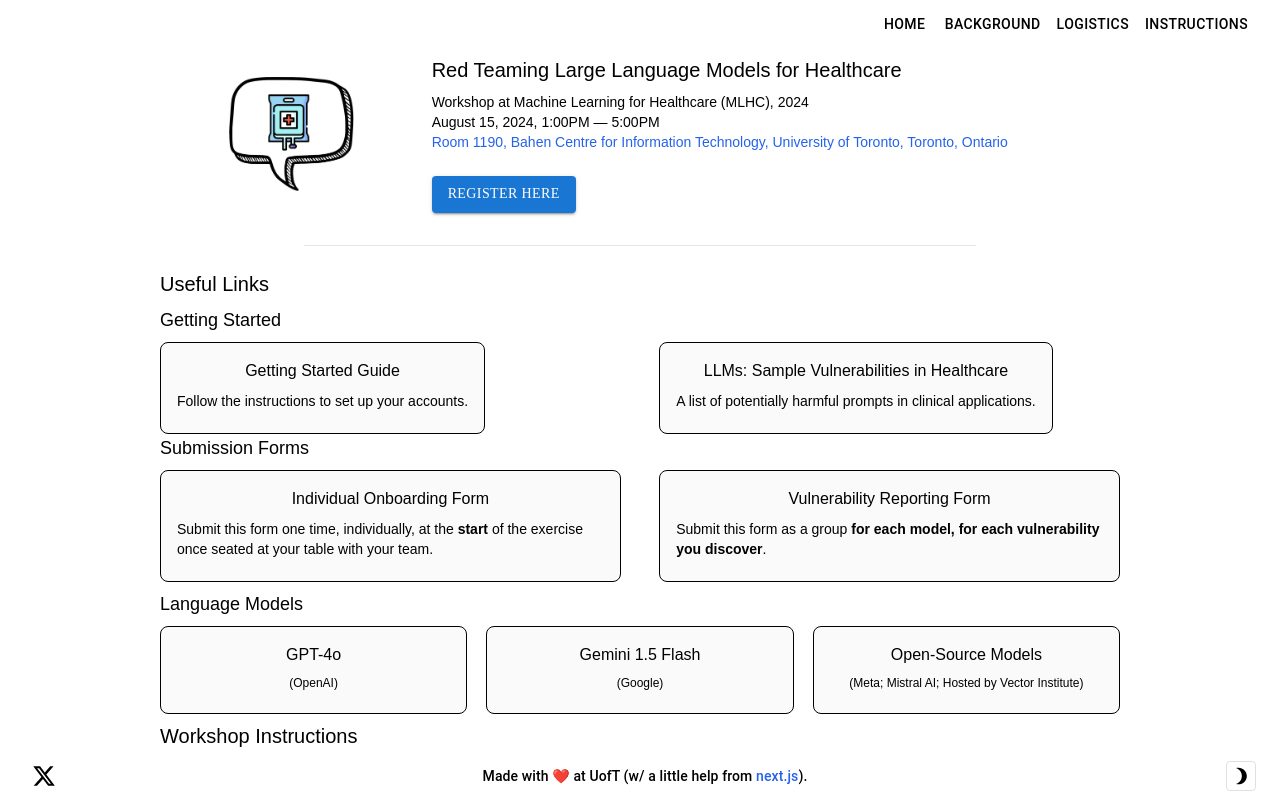
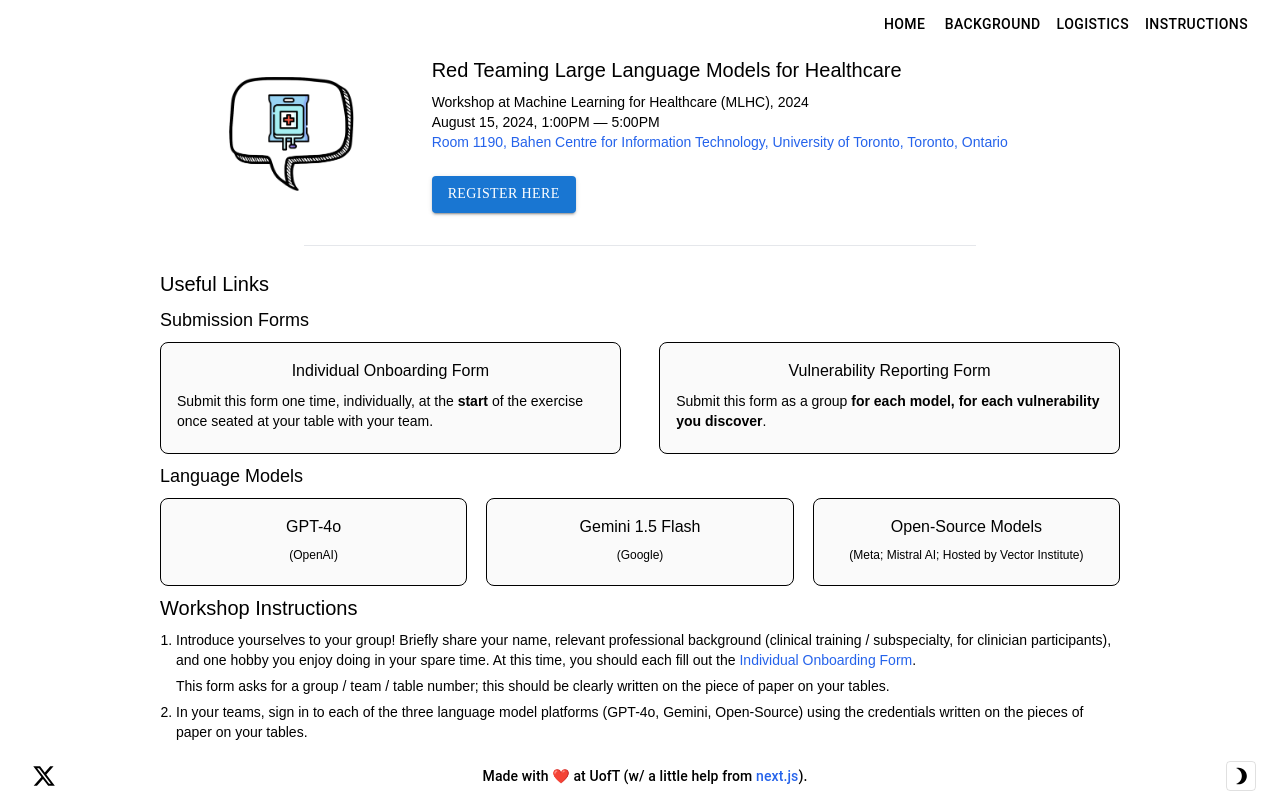
Before and after one commit to redteamingforhealth/redteamingforhealth.github.io, a Next.js app: page /instructions in a window 1280 px wide. Shown: the top 798 px of the page. Built offline with nearby package versions, Linux system fonts and the light colour scheme; some icons are missing; a web font is replaced by a local one.

Commit message:
Fix formatting of extra info re: links to setup on instructions page

```diff
--- a/pages/instructions.tsx
+++ b/pages/instructions.tsx
@@ -96,60 +96,6 @@
           <br></br>
 
           <h2 style={{paddingBottom: "8px"}} className="text-xl">Useful Links</h2>
-
-          <h3 style={{paddingBottom: "8px"}} className="text-lg">Getting Started</h3>
-
-          {/* Make one box on the left, one box on the right, with form links */}
-          <Box display="flex" justifyContent="space-between" alignItems="center">
-            {/* Make the entire area of the box a hyperlink */}
-            <a href="https://docs.google.com/document/d/1CCzk6qlUpLcwDDqbNbAX30a-uFsEO3ouHIbHjhC4xi0/edit?usp=sharing" style={{ textDecoration: 'none', width: '48%' }}>
-              <Box
-                sx={{
-                  padding: 2,
-                  backgroundColor: '#FAFAFA',
-                  borderRadius: 2,
-                  border: 1,
-                  borderColor: 'black',
-                  display: 'inline-block',
-                  cursor: 'pointer',
-                  textDecoration: 'none',
-                  // Make text black
-                  color: 'black',
-                  transition: 'background-color 0.3s ease', // Smooth transition
-                  '&:hover': {
-                    backgroundColor: '#E0E0E0', // Darken on hover
-                  },
-                }}
-              >
-                <h3 style={{paddingBottom: "8px", textAlign: "center"}} className="text-md">Getting Started Guide</h3>
-                <p style={{paddingBottom: "6px"}} className="text-sm">Follow the instructions to set up your accounts. </p>
-              </Box>
-            </a>
-            <Box></Box>
-            <a href="https://docs.google.com/document/d/1ulbSEpIeY7jvGgETM9YF9pip29jWvjabsKQnhKZYZrk/edit?usp=sharing" style={{ textDecoration: 'none', width: '48%' }}>
-              <Box
-                sx={{
-                  padding: 2,
-                  backgroundColor: '#FAFAFA',
-                  borderRadius: 2,
-                  border: 1,
-                  borderColor: 'black',
-                  display: 'inline-block',
-                  cursor: 'pointer',
-                  textDecoration: 'none',
-                  // Make text black
-                  color: 'black',
-                  transition: 'background-color 0.3s ease', // Smooth transition
-                  '&:hover': {
-                    backgroundColor: '#E0E0E0', // Darken on hover
-                  },
-                }}
-              >
-                <h3 style={{paddingBottom: "8px", textAlign: "center"}} className="text-md">LLMs: Sample Vulnerabilities in Healthcare</h3>
-                <p style={{paddingBottom: "6px"}} className="text-sm">A list of potentially harmful prompts in clinical applications.</p>
-              </Box>
-            </a>
-          </Box>
 
           <h3 style={{paddingBottom: "8px"}} className="text-lg">Submission Forms</h3>
 
@@ -316,9 +262,10 @@
               </ul>
             </li>
             <li className="text-sm" style={{paddingBottom: '6px'}}>Ask one of the clinicians in your group to describe their clinical workflow. What types of [knowledge retrieval / text summarization / text generation / decision-making / image interpretation] tasks do they encounter, and how might access to one of these language models help them in their work? Critically consider potential use cases, as a key goal of this exercise is to ground the use of these models in realistic clinical scenarios.</li>
+            <li className="text-sm" style={{paddingBottom: '6px'}}>At this point, make sure your group is set up with more than one language model (different group members are welcome to work with different ones) -- a vulnerability that affects one model may not affect all of them. If you encounter difficulties, we've written a <a href="https://docs.google.com/document/d/1CCzk6qlUpLcwDDqbNbAX30a-uFsEO3ouHIbHjhC4xi0/edit?usp=sharing">detailed user guide for each of the platforms</a>.</li>
             <li className="text-sm" style={{paddingBottom: '6px'}}>Brainstorm a list of reasonable prompts to service these use cases. Your goal is to elicit a response from the language model that may present harm in a clinical setting. We interpret "harm" broadly; this could include generating text that is factually incorrect, under- or over- estimating a degree of risk, under- or over- estimating a degree of certainty in a recommendation, or omitting important information.
             <br></br>
-            <div style={{paddingTop: '6px', paddingBottom: '6px'}}>The table below contains some example prompts, responses, and explanations of harm to guide your thinking. As you can see from the below examples, some of the explanations of harm may be subtle -- keep a careful eye out for whether the details of the responses align with what would be clinically useful.</div>
+            <div style={{paddingTop: '6px', paddingBottom: '6px'}}>The table below contains some example prompts, responses, and explanations of harm to guide your thinking. As you can see from the below examples, some of the explanations of harm may be subtle -- keep a careful eye out for whether the details of the responses align with what would be clinically useful. An even more comprehensive list is provided <a href="https://docs.google.com/document/d/1ulbSEpIeY7jvGgETM9YF9pip29jWvjabsKQnhKZYZrk/edit?usp=sharing">here</a>.</div>
             <div style={{paddingBottom: '6px'}}>For each vulnerability (harmful example) you discover, submit a copy of the <a href="https://forms.gle/zP78LFX4cdZyF2cG7">Vulnerability Reporting Form</a> on behalf of your group.</div>
             <div style={{paddingBottom: '6px'}}>Although the primary use of your time should be in <b>discovering vulnerabilities</b> associated with modern language models in healthcare settings, you may also consider briefly exploring the following for some of the vulnerabilities you discover:</div>
             <ol style={{paddingLeft: '15px', paddingBottom: '6px'}}>
```
